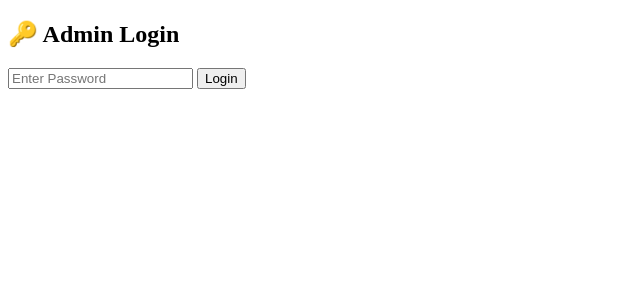
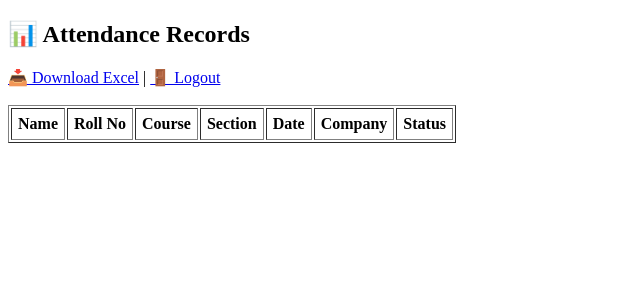
Before and after one commit to abhijha30/ITS-placement-attendance, a Flask app: page /admin in a window 1280 px wide. Shown: the top 300 px of the page, without its empty margins (0-640 px from the left). Run offline with Flask 3, Linux system fonts and the light colour scheme; lists and menus that the app fills with data are empty.

Commit message:
Update admin.html

```diff
--- a/templates/admin.html
+++ b/templates/admin.html
@@ -1,16 +1,35 @@
 <!DOCTYPE html>
 <html>
 <head>
-    <title>Admin Login</title>
+    <title>Admin - Attendance Records</title>
 </head>
 <body>
-    <h2>🔑 Admin Login</h2>
-    <form method="POST">
-        <input type="password" name="password" placeholder="Enter Password" required>
-        <button type="submit">Login</button>
-    </form>
-    {% if error %}
-    <p style="color:red;">{{ error }}</p>
-    {% endif %}
+    <h2>📊 Attendance Records</h2>
+    <a href="/download">📥 Download Excel</a> |
+    <a href="/logout">🚪 Logout</a>
+    <br><br>
+
+    <table border="1" cellpadding="6">
+        <tr>
+            <th>Name</th>
+            <th>Roll No</th>
+            <th>Course</th>
+            <th>Section</th>
+            <th>Date</th>
+            <th>Company</th>
+            <th>Status</th>
+        </tr>
+        {% for row in records %}
+        <tr>
+            <td>{{ row["Name"] }}</td>
+            <td>{{ row["Roll No"] }}</td>
+            <td>{{ row["Course"] }}</td>
+            <td>{{ row["Section"] }}</td>
+            <td>{{ row["Date"] }}</td>
+            <td>{{ row["Company"] }}</td>
+            <td>{{ row["Status"] }}</td>
+        </tr>
+        {% endfor %}
+    </table>
 </body>
 </html>
```
